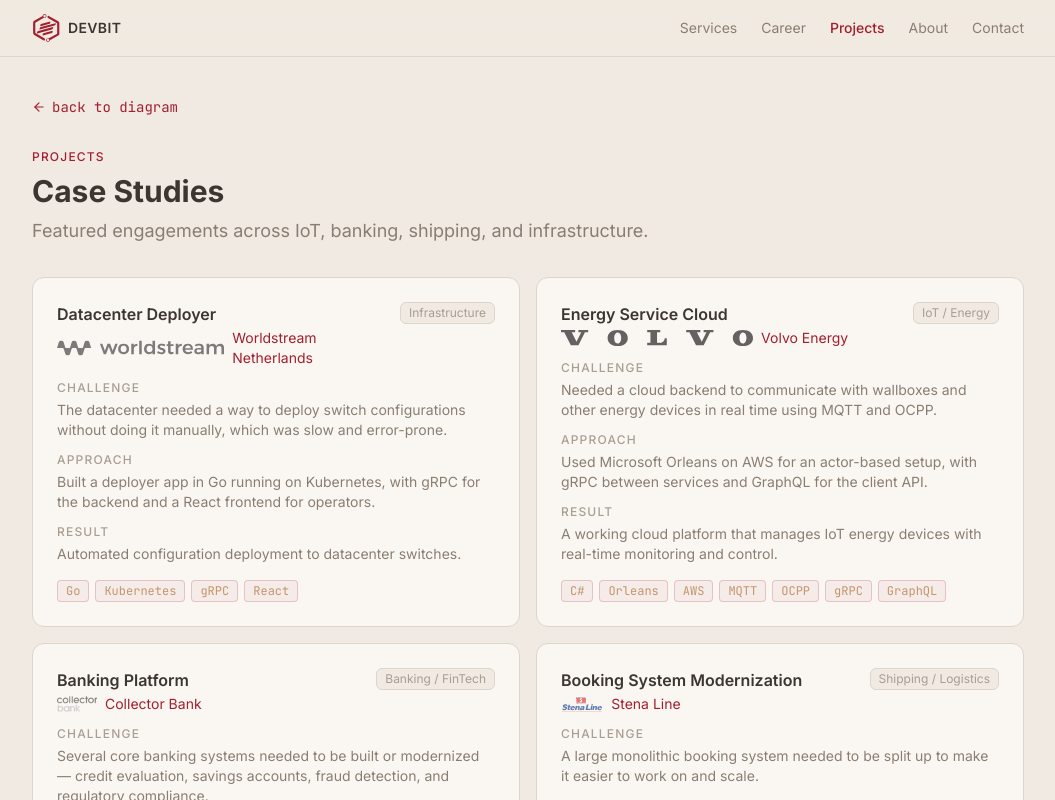
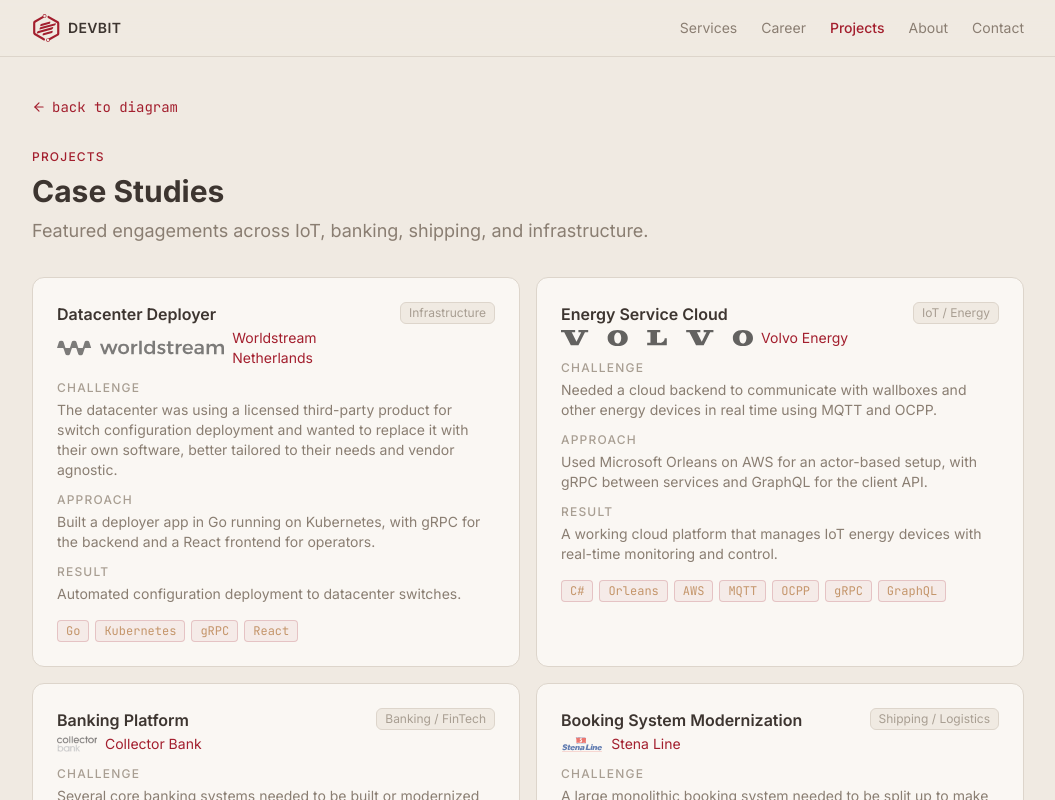
Before and after one commit to haderach75/devbit.se, a Next.js app: page /projects in a window 1280 px wide. Shown: the top 800 px of the page, without its empty margins (112-1167 px from the left). Built offline with nearby package versions, Linux system fonts and the light colour scheme.

Commit message:
fix: correct Worldstream deployer challenge description

```diff
--- a/src/data/projects.ts
+++ b/src/data/projects.ts
@@ -3,7 +3,7 @@ import type { Project } from "@/lib/types";
 export const projects: Project[] = [
   {
     id: "worldstream-deployer", title: "Datacenter Deployer", client: "Worldstream Netherlands", domain: "Infrastructure",
-    challenge: "The datacenter needed a way to deploy switch configurations without doing it manually, which was slow and error-prone.",
+    challenge: "The datacenter was using a licensed third-party product for switch configuration deployment and wanted to replace it with their own software, better tailored to their needs and vendor agnostic.",
     approach: "Built a deployer app in Go running on Kubernetes, with gRPC for the backend and a React frontend for operators.",
     result: "Automated configuration deployment to datacenter switches.",
     tech: ["Go", "Kubernetes", "gRPC", "React"],
```
